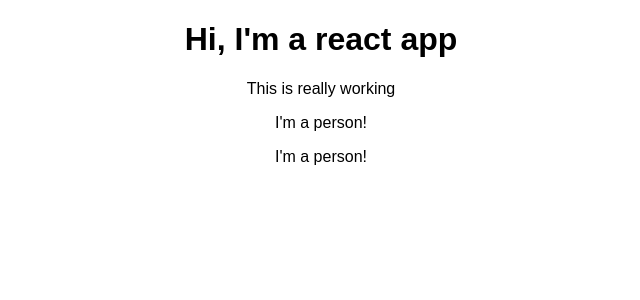
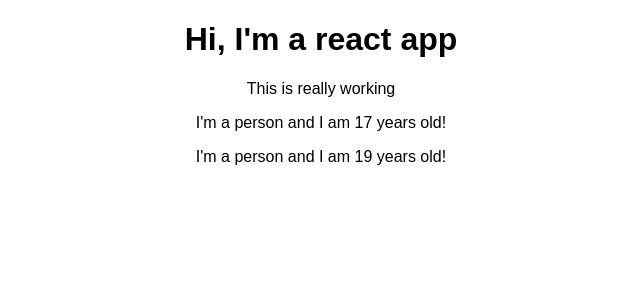
Before and after one commit to soulyana/react-basics, a React (Create React App) app: page / in a window 1280 px wide. Shown: the top 300 px of the page, without its empty margins (319-959 px from the left). Built offline with nearby package versions, Linux system fonts and the light colour scheme.

Commit message:
outputting dynamic content

```diff
--- a/src/Person/Person.js
+++ b/src/Person/Person.js
@@ -4,7 +4,7 @@
 import React from 'react';
 
 const person = () => {
-    return <p>I'm a person!</p>
+    return <p>I'm a person and I am {Math.floor(Math.random() * 20)} years old!</p>
 }
 
 export default person;
```
